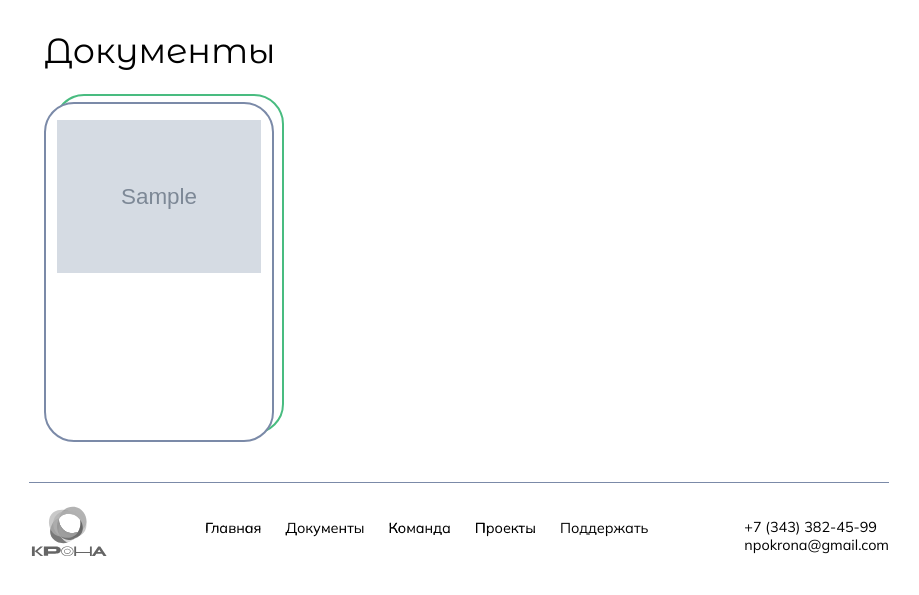
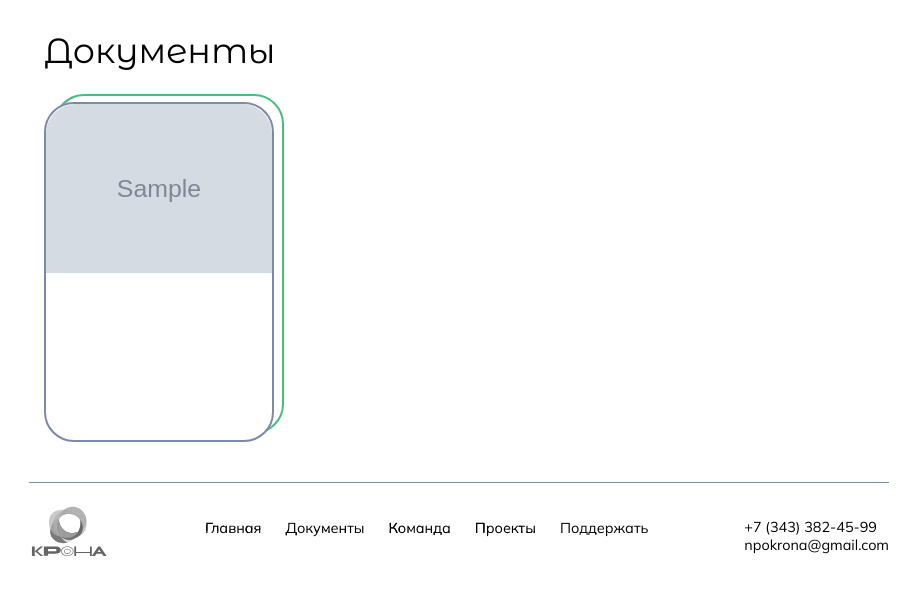
Before and after one commit to av-kutergin/NPO-Krone, a Django app: page /documents/ in a window 1280 px wide. Shown: the part 142-737 px from the top of the page, without its empty margins (181-1100 px from the left). Run offline with Django 4.2, Linux system fonts and the light colour scheme; tables that the repository leaves empty hold one stand-in row (values such as "Sample post"); grey boxes marked "Sample" are stand-in pictures; some libraries are stand-ins or nearby versions.

Commit message:
Правки в стилях документов

```diff
--- a/projects/static/projects/css/docs.css
+++ b/projects/static/projects/css/docs.css
@@ -48,17 +48,17 @@
 
 .doc__preview {
     position: relative;
-    left: 5%;
-    top: 5%;
-    width: 90%;
-    height: 90%;
+    width: 100%;
+    height: 100%;
+    border-radius: 30px;
     overflow: hidden;
     filter: blur(0px) brightness(1);
-    transition: filter 0.2s ease-in;
+    transition: 0.4s ease-in;
 }
 
 .doc:hover .doc__preview {
-    filter: blur(4px) brightness(1.05);
+    filter: blur(4px);
+    opacity: 0.5;
 }
 
 .doc__preview img {
@@ -142,6 +142,9 @@
     margin-bottom: 15px;
     text-align: center;
     padding: 0 20px;
+    *background: #ffffff70;
+    border-radius: 30px;
+    padding: 10px;
 }
 
 @media (max-width: 1500px) {
```
